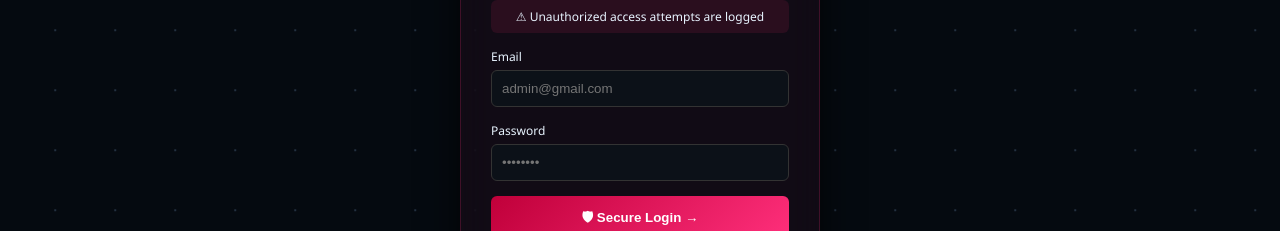
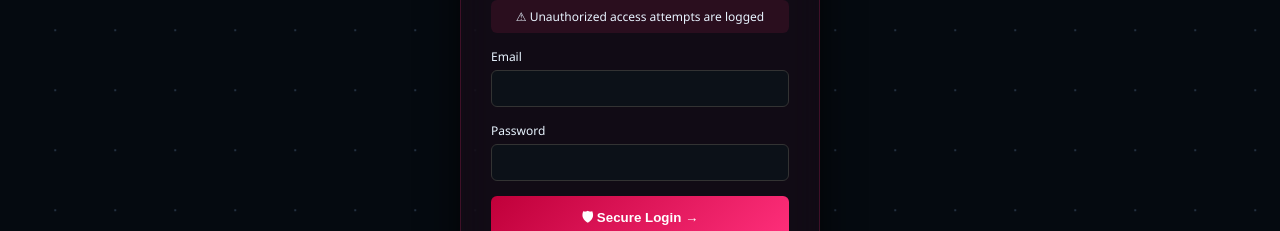
Before and after one commit to Rohanrajput-12/myporfolio, a React (Create React App) app in the folder frontend/: page /login in a window 1280 px wide. Shown: the part 325-556 px from the top of the page. Built offline with nearby package versions, Linux system fonts and the light colour scheme.

Commit message:
remove placeholder

```diff
--- a/frontend/src/components/Login.js
+++ b/frontend/src/components/Login.js
@@ -127,7 +127,7 @@ function AdminLogin() {
           <label>Email</label>
           <input
             type="email"
-            placeholder="admin@gmail.com"
+            placeholder=""
             value={email}
             onChange={(e) => setEmail(e.target.value)}
           />
@@ -137,7 +137,7 @@ function AdminLogin() {
           <label>Password</label>
           <input
             type="password"
-            placeholder="••••••••"
+            placeholder=""
             value={password}
             onChange={(e) => setPassword(e.target.value)}
           />
```
